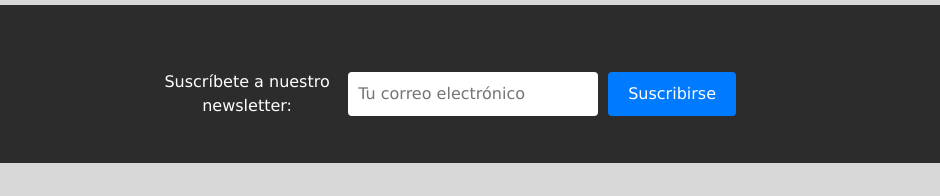
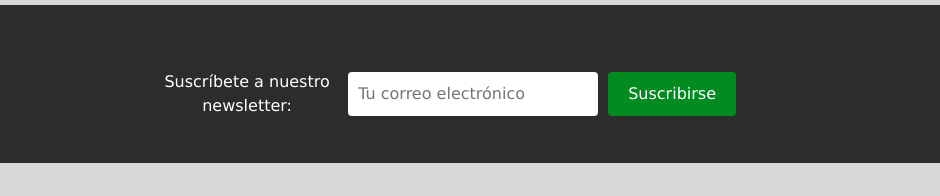
Before and after one commit to WalterBergon/repo-trabajo-entregas-coder, a website: page pages/videos.html in a window 1280 px wide. Shown: the part 604-800 px from the top of the page, 194-1134 px from the left. Drawn offline with nearby package versions, Linux system fonts and the light colour scheme; a web font is replaced by a local one.

Commit message:
ajustesfinales

```diff
--- a/pages/videos.html
+++ b/pages/videos.html
@@ -48,6 +48,8 @@
         </nav>
     </header>
 
+    <!--agregar un main-->
+    <main>
         <div class="container-fluid p-0">
             <div class="row no-gutters">
                 <div class="col-12">
@@ -67,6 +69,7 @@
                     alt="Video demostración de productos 2 - Joe Satriani"></video>
             </div>
         </div>
+    </main>
 
     <footer>
         <div class="footer-container">
--- a/scss/partials/_footer.scss
+++ b/scss/partials/_footer.scss
@@ -43,7 +43,7 @@ footer {
 
                 button {
                     padding: 10px 20px;
-                    background-color: #007bff;
+                    background-color: #028b20; //cambié el color, igual amo el azul bootstrap!
                     color: white;
                     border: none;
                     border-radius: 4px;
```
Also changed, not shown: styles/styles.css. Lines whose indentation alone changed are shown as unchanged.
